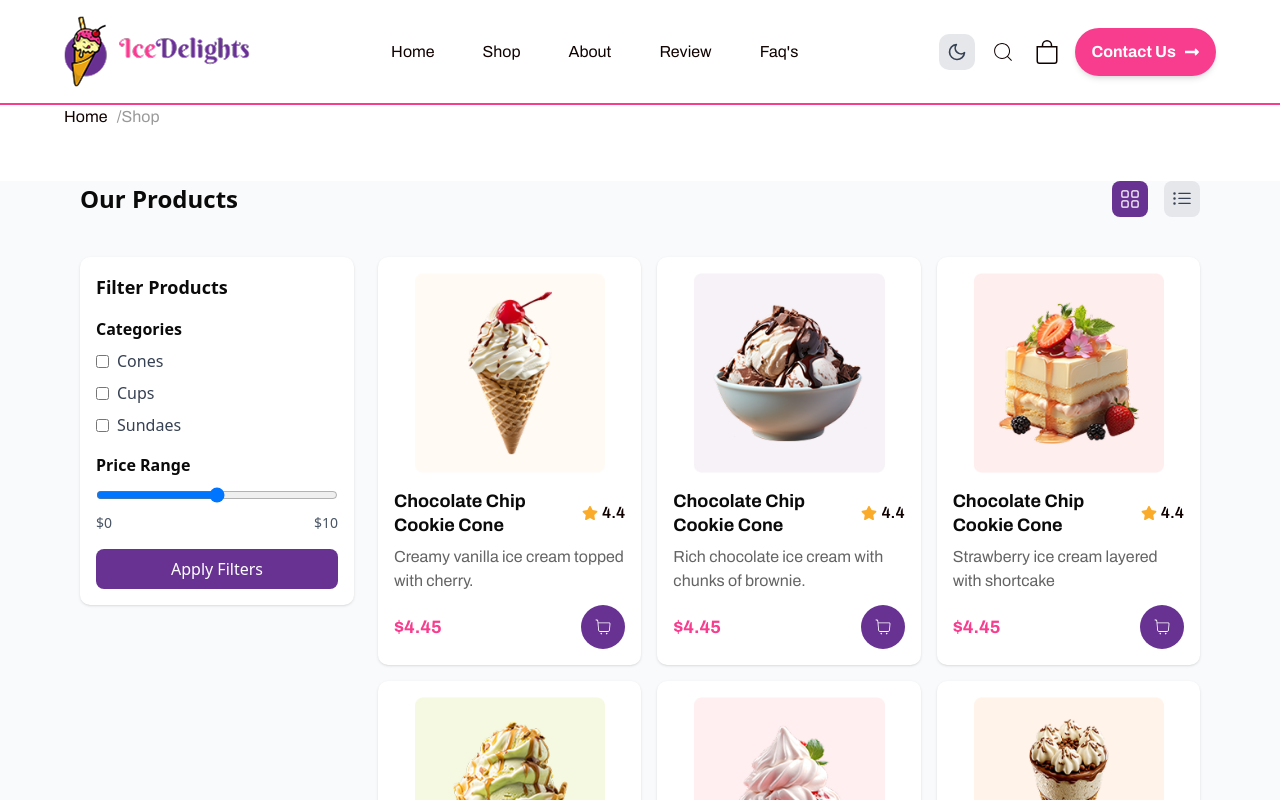
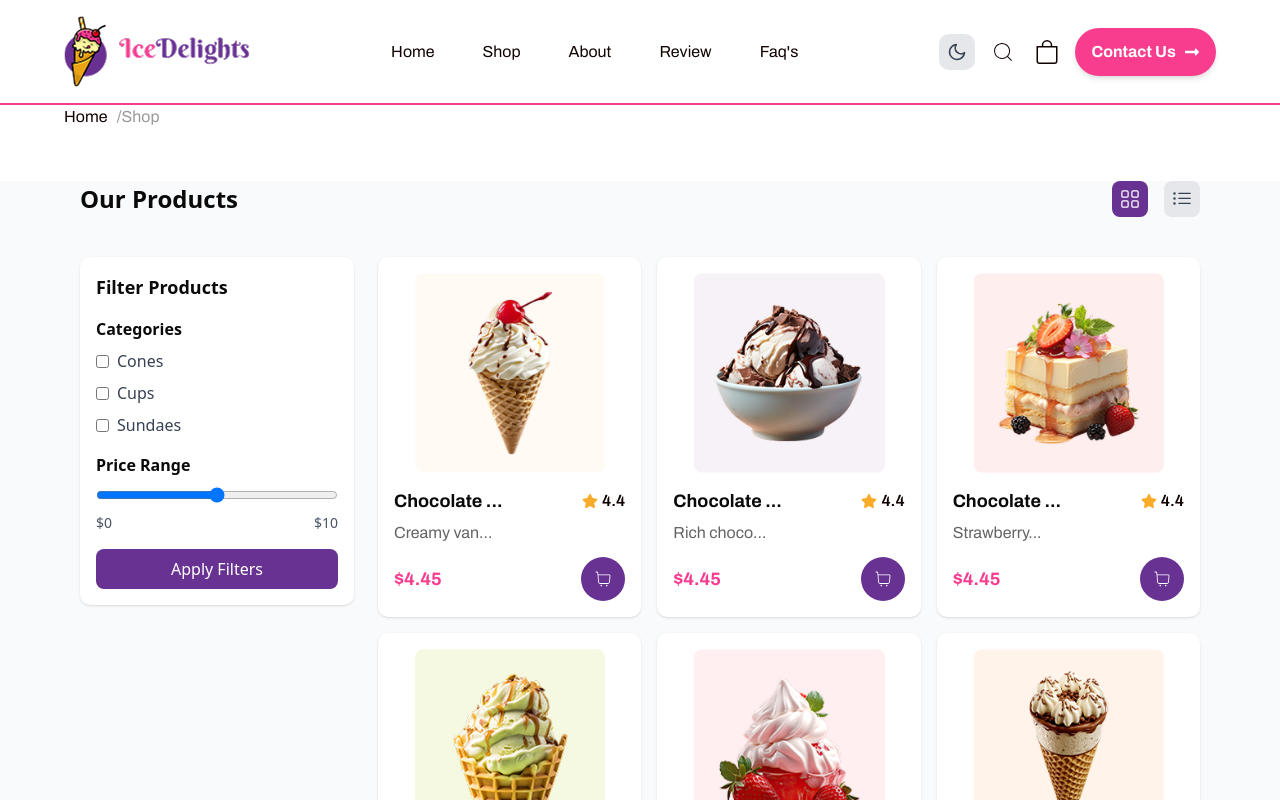
Before and after one commit to bishwas350/ice_cream, a React (Vite) app: page /Shop in a window 1280 px wide. Shown: the top 800 px of the page. Built offline with nearby package versions, Linux system fonts and the light colour scheme.

Commit message:
... update

```diff
--- a/src/component/ShopCard.jsx
+++ b/src/component/ShopCard.jsx
@@ -6,7 +6,7 @@ import { BsGrid, BsListUl } from "react-icons/bs";
 import Flex from './Flex';
 import Container from './Container';
 
-import {  Link } from 'react-router-dom';
+import { Link } from 'react-router-dom';
 import { Productdata } from './Productdata';
 const ShopCard = () => {
     const [viewMode, setViewMode] = useState('grid');
@@ -94,7 +94,9 @@ const ShopCard = () => {
                                                     <div className="flex justify-between items-center mb-2">
                                                         <div className="w-[70%]">
                                                             <Link to={`/products/${item.id}`}>
-                                                            <h2 className='font-bold font-apa text-lg leading-6 dark:text-white transition-colors duration-300'>{item.title}</h2>
+                                                                <h2 className='font-bold font-apa text-lg leading-6 dark:text-white transition-colors duration-300'>{item.title.length > 20
+                                                                    ? `${item.title.slice(0, 10)}...`
+                                                                    : item.title}</h2>
                                                             </Link>
                                                         </div>
                                                         <div className="w-[30%]">
@@ -104,7 +106,9 @@ const ShopCard = () => {
                                                             </Flex>
                                                         </div>
                                                     </div>
-                                                    <p className='text-[#646464] dark:text-gray-400 font-apa transition-colors duration-300 mt-2 mb-3'>{item.discription}</p>
+                                                    <p className='text-[#646464] dark:text-gray-400 font-apa transition-colors duration-300 mt-2 mb-3'>{item.discription.length > 20
+                                                                    ? `${item.discription.slice(0, 10)}...`
+                                                                    : item.discription}</p>
                                                     <div className="flex items-center">
                                                         <div className="w-1/2">
                                                             <span className='font-apa font-bold text-lg text-[#F83D8E]'>${item.price}</span>
```
Lines whose indentation alone changed are shown as unchanged.
